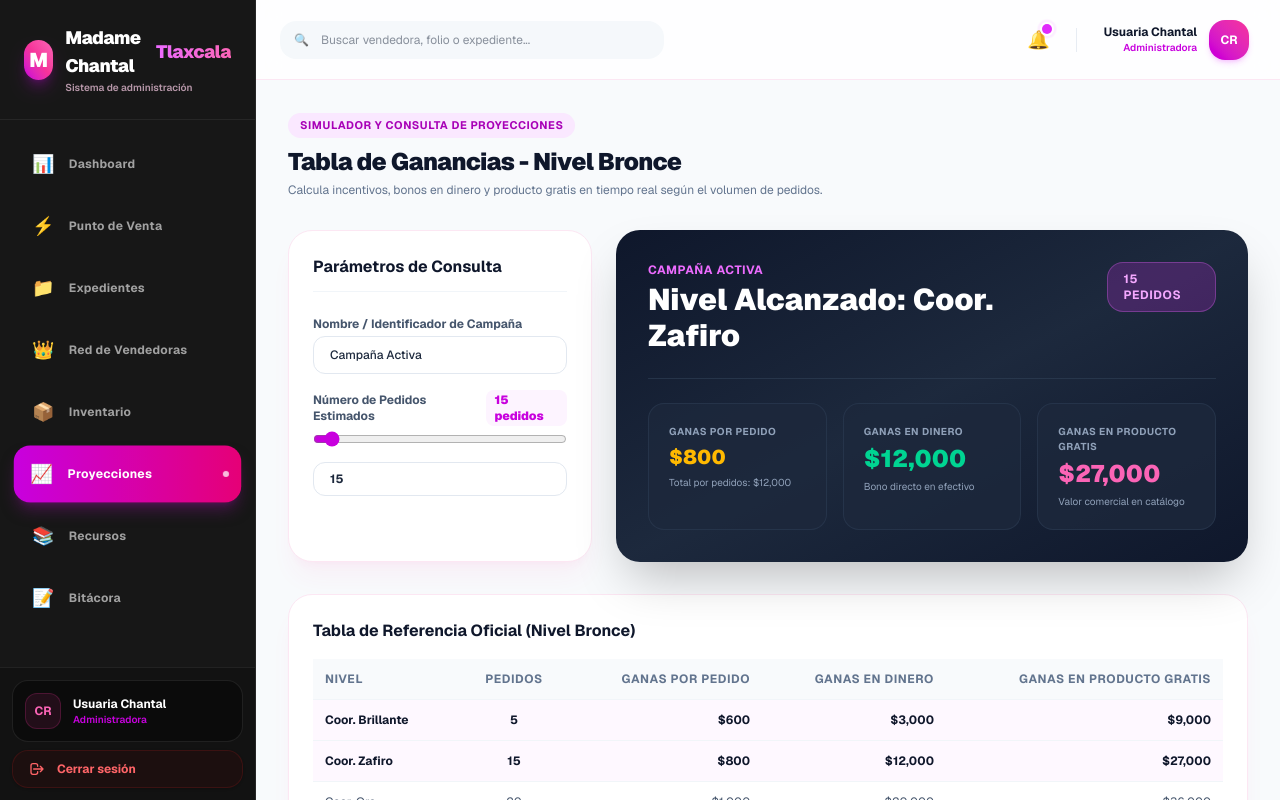
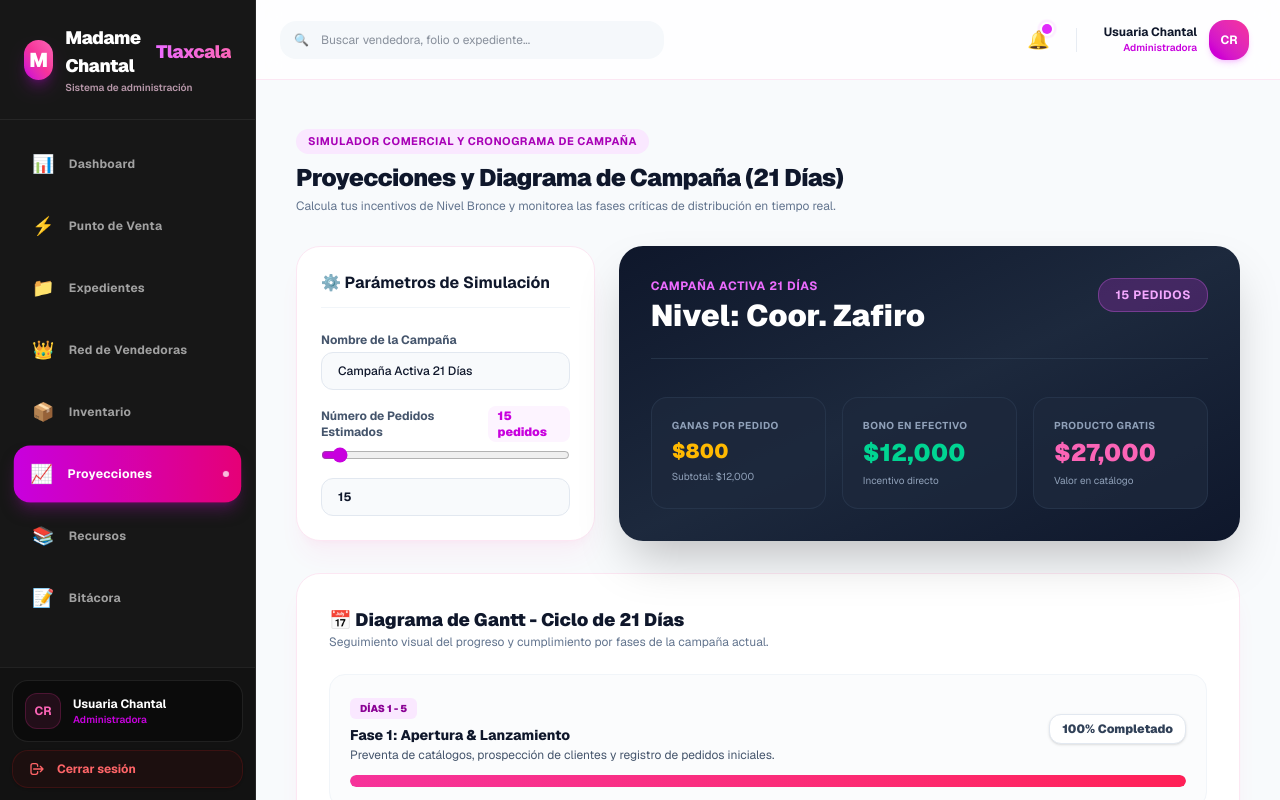
Before and after one commit to luisEnrique22xd/maamchan-front, a Next.js app: page /dashboard/proyecciones in a window 1280 px wide. Built offline with nearby package versions, Linux system fonts and the light colour scheme; no server answers.

Commit message:
Expedientes de usuarios 3

```diff
--- a/app/dashboard/proyecciones/page.tsx
+++ b/app/dashboard/proyecciones/page.tsx
@@ -1,4 +1,5 @@
 'use client';
+
 import { useState } from 'react';
 
 // Tabla de Ganancias Nivel Bronce (Regla de Negocio)
@@ -11,23 +12,26 @@ const BRONZE_LEVELS = [
   { level: 'Diamante Black', orders: 300, earningsPerOrder: 1600, cashBonus: 0, freeProduct: 0 },
 ];
 
+// Fases de la Campaña de 21 Días (Diagrama de Gantt / Cronograma Operativo)
+const CAMPAIGN_PHASES = [
+  { phase: 'Fase 1: Apertura & Lanzamiento', days: 'Días 1 - 5', desc: 'Preventa de catálogos, prospección de clientes y registro de pedidos iniciales.', progress: 100, color: 'from-pink-500 to-rose-500' },
+  { phase: 'Fase 2: Impulso & Seguimiento', days: 'Días 6 - 14', desc: 'Cobranza de anticipos, seguimiento de abonos y activaciones en redes de la red.', progress: 65, color: 'from-fuchsia-500 to-pink-500' },
+  { phase: 'Fase 3: Cierre & Liquidación', days: 'Días 15 - 21', desc: 'Entrega de fragancias, liquidación de cuentas pendientes y entrega de bonos.', progress: 20, color: 'from-purple-600 to-fuchsia-600' },
+];
+
 export default function ProyeccionesPage() {
-  // Estados para la calculadora/simulador
   const [targetOrders, setTargetOrders] = useState<number>(15);
-  const [campaignName, setCampaignName] = useState<string>('Campaña Activa');
+  const [campaignName, setCampaignName] = useState<string>('Campaña Activa 21 Días');
 
-  // Calcular nivel y ganancias en tiempo real en el cliente
+  // Calcular nivel y ganancias en tiempo real
   const getProjections = (orders: number) => {
     let currentLvl = BRONZE_LEVELS[0];
-
     for (const lvl of BRONZE_LEVELS) {
       if (orders >= lvl.orders) {
         currentLvl = lvl;
       }
     }
-
     const totalOrderEarnings = orders * currentLvl.earningsPerOrder;
-
     return {
       levelName: currentLvl.level,
       earningsPerOrder: currentLvl.earningsPerOrder,
@@ -40,18 +44,18 @@ export default function ProyeccionesPage() {
   const projection = getProjections(targetOrders);
 
   return (
-    <div className="space-y-8 max-w-7xl mx-auto p-2">
+    <div className="space-y-8 max-w-7xl mx-auto py-6 px-4">
       {/* Encabezado */}
       <div className="flex flex-col md:flex-row md:items-center justify-between gap-4">
         <div>
           <span className="inline-block px-3 py-1 rounded-full bg-fuchsia-100 text-fuchsia-700 text-[11px] font-bold uppercase tracking-wider mb-2">
-            Simulador y Consulta de Proyecciones
+            Simulador Comercial y Cronograma de Campaña
           </span>
           <h1 className="text-2xl font-black text-slate-900 tracking-tight">
-            Tabla de Ganancias - Nivel Bronce
+            Proyecciones y Diagrama de Campaña (21 Días)
           </h1>
           <p className="text-xs text-slate-500 mt-1">
-            Calcula incentivos, bonos en dinero y producto gratis en tiempo real según el volumen de pedidos.
+            Calcula tus incentivos de Nivel Bronce y monitorea las fases críticas de distribución en tiempo real.
           </p>
         </div>
       </div>
@@ -61,19 +65,19 @@ export default function ProyeccionesPage() {
         {/* Controles de Ingreso de Datos */}
         <div className="bg-white p-6 rounded-3xl border border-pink-100 shadow-xl shadow-pink-500/5 space-y-6">
           <h3 className="font-bold text-slate-900 text-base border-b border-slate-100 pb-3">
-            Parámetros de Consulta
+            ⚙️ Parámetros de Simulación
           </h3>
 
           <div className="space-y-4">
             <div>
               <label className="text-xs font-bold text-slate-600 block mb-1">
-                Nombre / Identificador de Campaña
+                Nombre de la Campaña
               </label>
               <input
                 type="text"
                 value={campaignName}
                 onChange={(e) => setCampaignName(e.target.value)}
-                className="w-full px-4 py-2.5 rounded-xl border border-slate-200 text-xs focus:ring-2 focus:ring-fuchsia-500 outline-none font-medium"
+                className="w-full px-4 py-2.5 rounded-xl border border-slate-200 text-xs focus:ring-2 focus:ring-fuchsia-500 outline-none font-medium text-slate-900 bg-slate-50"
               />
             </div>
 
@@ -82,7 +86,7 @@ export default function ProyeccionesPage() {
                 <label className="text-xs font-bold text-slate-600">
                   Número de Pedidos Estimados
                 </label>
-                <span className="text-xs font-black text-fuchsia-600 bg-fuchsia-50 px-2 py-0.5 rounded-lg">
+                <span className="text-xs font-black text-fuchsia-600 bg-fuchsia-50 px-2.5 py-0.5 rounded-lg">
                   {targetOrders} pedidos
                 </span>
               </div>
@@ -99,7 +103,7 @@ export default function ProyeccionesPage() {
                 min="1"
                 value={targetOrders}
                 onChange={(e) => setTargetOrders(Math.max(1, Number(e.target.value)))}
-                className="w-full mt-2 px-4 py-2 rounded-xl border border-slate-200 text-xs focus:ring-2 focus:ring-fuchsia-500 outline-none font-bold text-slate-800"
+                className="w-full mt-2 px-4 py-2.5 rounded-xl border border-slate-200 text-xs focus:ring-2 focus:ring-fuchsia-500 outline-none font-bold text-slate-900 bg-slate-50"
               />
             </div>
           </div>
@@ -112,9 +116,9 @@ export default function ProyeccionesPage() {
               <p className="text-xs font-bold text-fuchsia-400 uppercase tracking-wider">
                 {campaignName}
               </p>
-              <h2 className="text-3xl font-black mt-1">Nivel Alcanzado: {projection.levelName}</h2>
+              <h2 className="text-2xl sm:text-3xl font-black mt-1">Nivel: {projection.levelName}</h2>
             </div>
-            <span className="px-4 py-2 rounded-2xl bg-fuchsia-500/20 border border-fuchsia-400/30 text-fuchsia-300 font-bold text-xs uppercase tracking-wider">
+            <span className="px-4 py-2 rounded-2xl bg-fuchsia-500/20 border border-fuchsia-400/30 text-fuchsia-300 font-bold text-xs uppercase tracking-wider whitespace-nowrap">
               {targetOrders} Pedidos
             </span>
           </div>
@@ -129,61 +133,92 @@ export default function ProyeccionesPage() {
                 ${projection.earningsPerOrder.toLocaleString('es-MX')}
               </p>
               <p className="text-[10px] text-slate-400 mt-1">
-                Total por pedidos: ${projection.totalOrderEarnings.toLocaleString('es-MX')}
+                Subtotal: ${projection.totalOrderEarnings.toLocaleString('es-MX')}
               </p>
             </div>
 
             <div className="bg-slate-800/80 p-5 rounded-2xl border border-slate-700/50">
               <p className="text-[10px] font-bold text-slate-400 uppercase tracking-wider">
-                Ganas En Dinero
+                Bono En Efectivo
               </p>
               <p className="text-2xl font-black text-emerald-400 mt-1">
-                {projection.cashBonus > 0
-                  ? `$${projection.cashBonus.toLocaleString('es-MX')}`
-                  : '—'}
+                {projection.cashBonus > 0 ? `$${projection.cashBonus.toLocaleString('es-MX')}` : '—'}
               </p>
-              <p className="text-[10px] text-slate-400 mt-1">Bono directo en efectivo</p>
+              <p className="text-[10px] text-slate-400 mt-1">Incentivo directo</p>
             </div>
 
             <div className="bg-slate-800/80 p-5 rounded-2xl border border-slate-700/50">
               <p className="text-[10px] font-bold text-slate-400 uppercase tracking-wider">
-                Ganas En Producto Gratis
+                Producto Gratis
               </p>
               <p className="text-2xl font-black text-pink-400 mt-1">
-                {projection.freeProduct > 0
-                  ? `$${projection.freeProduct.toLocaleString('es-MX')}`
-                  : '—'}
+                {projection.freeProduct > 0 ? `$${projection.freeProduct.toLocaleString('es-MX')}` : '—'}
               </p>
-              <p className="text-[10px] text-slate-400 mt-1">Valor comercial en catálogo</p>
+              <p className="text-[10px] text-slate-400 mt-1">Valor en catálogo</p>
             </div>
           </div>
         </div>
       </div>
 
+      {/* Diagrama de Gantt / Cronograma Operativo de 21 Días */}
+      <div className="bg-white p-8 rounded-3xl border border-pink-100 shadow-xl shadow-pink-500/5 space-y-6">
+        <div>
+          <h3 className="font-black text-slate-900 text-lg">📅 Diagrama de Gantt - Ciclo de 21 Días</h3>
+          <p className="text-xs text-slate-500">Seguimiento visual del progreso y cumplimiento por fases de la campaña actual.</p>
+        </div>
+
+        <div className="space-y-5">
+          {CAMPAIGN_PHASES.map((phase, idx) => (
+            <div key={idx} className="p-5 rounded-2xl border border-slate-100 bg-slate-50/60 space-y-3">
+              <div className="flex flex-col sm:flex-row justify-between items-start sm:items-center gap-2">
+                <div>
+                  <span className="text-[10px] font-black uppercase px-2.5 py-1 rounded-md bg-fuchsia-100 text-fuchsia-800">
+                    {phase.days}
+                  </span>
+                  <h4 className="font-extrabold text-sm text-slate-900 mt-1.5">{phase.phase}</h4>
+                  <p className="text-xs text-slate-600 mt-0.5">{phase.desc}</p>
+                </div>
+                <span className="text-xs font-black text-slate-700 bg-white px-3 py-1.5 rounded-xl border border-slate-200 shadow-sm">
+                  {phase.progress}% Completado
+                </span>
+              </div>
+
+              {/* Barra de Progreso tipo Gantt */}
+              <div className="w-full bg-slate-200 h-3 rounded-full overflow-hidden">
+                <div
+                  className={`bg-gradient-to-r ${phase.color} h-full rounded-full transition-all duration-500`}
+                  style={{ width: `${phase.progress}%` }}
+                ></div>
+              </div>
+            </div>
+          ))}
+        </div>
+      </div>
+
       {/* Tabla Referencial Nivel Bronce */}
       <div className="bg-white p-6 rounded-3xl border border-pink-100 shadow-xl shadow-pink-500/5 space-y-4">
-        <h3 className="font-bold text-slate-900 text-base">Tabla de Referencia Oficial (Nivel Bronce)</h3>
+        <h3 className="font-bold text-slate-900 text-base">📋 Tabla de Referencia Oficial (Nivel Bronce)</h3>
         <div className="overflow-x-auto">
-          <table className="w-full text-left text-xs">
+          <table className="w-full text-left text-xs whitespace-nowrap">
             <thead className="bg-slate-50 text-slate-500 font-bold uppercase tracking-wider border-b border-slate-100">
               <tr>
-                <th className="p-3">Nivel</th>
-                <th className="p-3 text-center">Pedidos</th>
+                <th className="p-3">Nivel Comercial</th>
+                <th className="p-3 text-center">Pedidos Mínimos</th>
                 <th className="p-3 text-right">Ganas por Pedido</th>
-                <th className="p-3 text-right">Ganas en Dinero</th>
-                <th className="p-3 text-right">Ganas en Producto Gratis</th>
+                <th className="p-3 text-right">Bono en Dinero</th>
+                <th className="p-3 text-right">Producto Gratis</th>
               </tr>
             </thead>
-            <tbody className="divide-y divide-slate-100">
+            <tbody className="divide-y divide-slate-100 font-medium">
               {BRONZE_LEVELS.map((lvl) => {
                 const isCurrent = targetOrders >= lvl.orders;
                 return (
                   <tr
                     key={lvl.level}
-                    className={isCurrent ? 'bg-fuchsia-50/60 font-bold text-slate-900' : 'text-slate-600'}
+                    className={isCurrent ? 'bg-fuchsia-50/70 font-extrabold text-slate-900' : 'text-slate-600'}
                   >
-                    <td className="p-3">{lvl.level}</td>
-                    <td className="p-3 text-center">{lvl.orders}</td>
+                    <td className="p-3">{lvl.level} {isCurrent && '👈'}</td>
+                    <td className="p-3 text-center">{lvl.orders} pedidos</td>
                     <td className="p-3 text-right">${lvl.earningsPerOrder.toLocaleString('es-MX')}</td>
                     <td className="p-3 text-right">
                       {lvl.cashBonus > 0 ? `$${lvl.cashBonus.toLocaleString('es-MX')}` : '—'}
```
